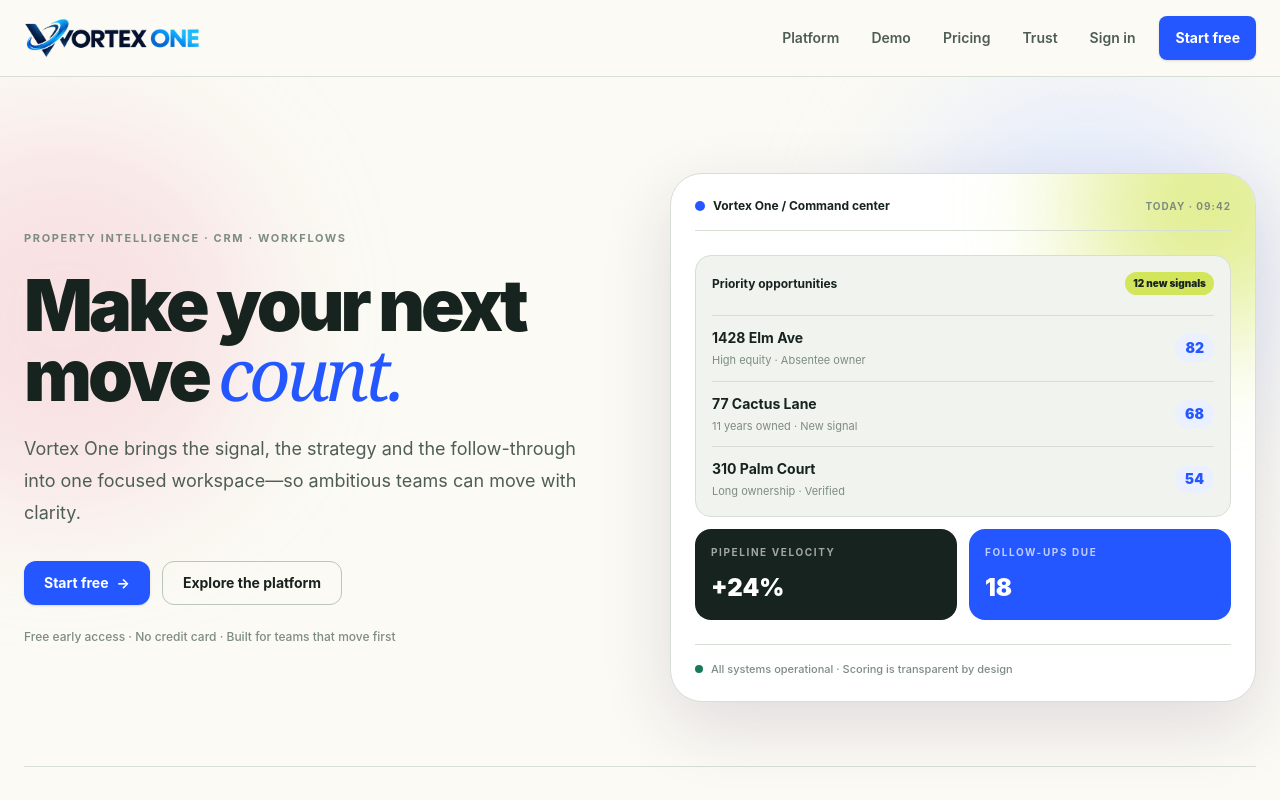
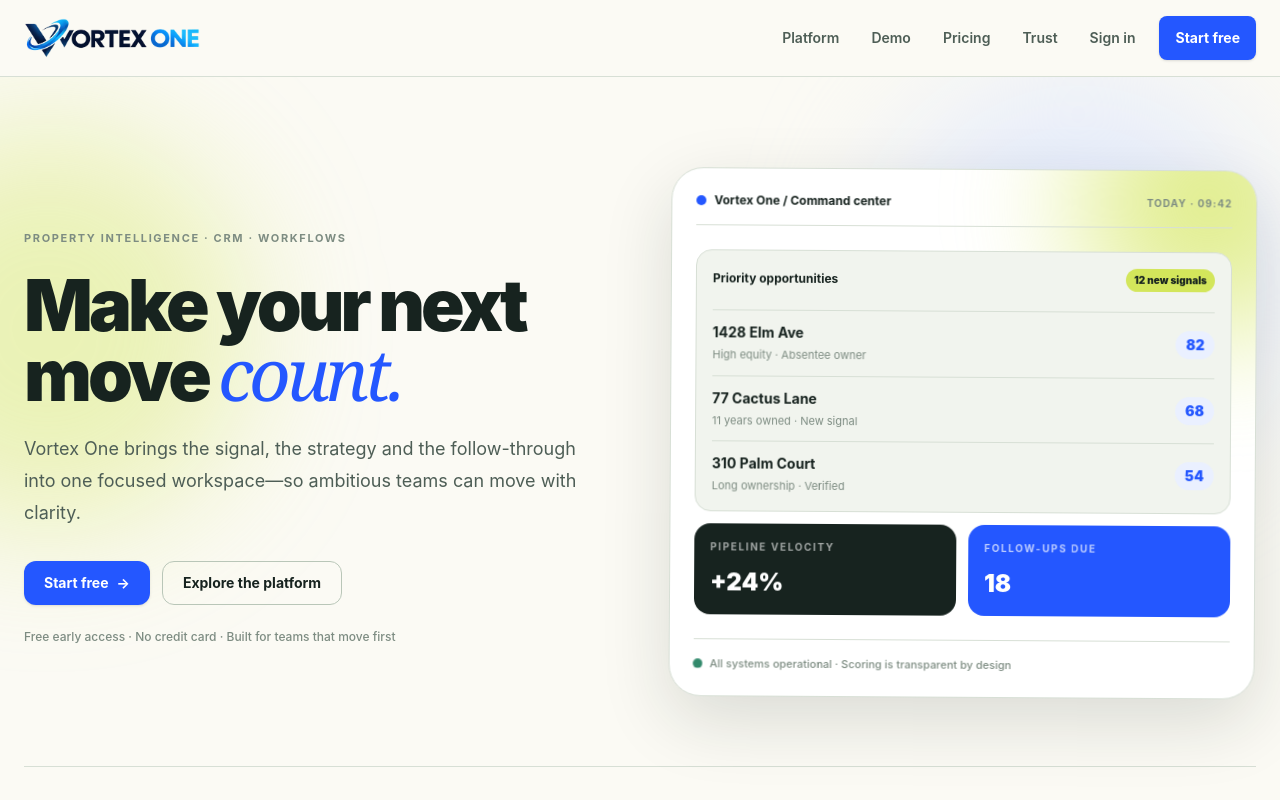
Before and after one commit to kristinavirtualassistant-coder/Vortex-One-Propflow., a React (Vite) app in the folder website/: page / in a window 1280 px wide. Shown: the top 800 px of the page. Built offline with nearby package versions, Linux system fonts and the light colour scheme; no server answers.

Commit message:
feat: enhance Hero component animations and layout adjustments
Co-authored-by: km-v1 <308789073+kristinavirtualassistant-coder@users.noreply.github.com>

```diff
--- a/website/src/components/Hero.tsx
+++ b/website/src/components/Hero.tsx
@@ -12,7 +12,7 @@ function SignalRow({ address, score, reason }: { address: string; score: string;
 
 function IntelligencePreview() {
   return (
-    <div className="relative overflow-hidden rounded-[2rem] border border-line bg-white p-4 shadow-[0_24px_70px_rgba(54,38,77,0.14)] sm:p-6">
+    <div className="hero-card relative overflow-hidden rounded-[2rem] border border-line bg-white p-4 shadow-[0_24px_70px_rgba(23,35,31,0.14)] sm:p-6">
       <div className="absolute -right-20 -top-24 h-64 w-64 rounded-full bg-[#d3e65b]/70 blur-3xl" />
       <div className="relative flex items-center justify-between border-b border-line pb-4"><div className="flex items-center gap-2"><span className="h-2.5 w-2.5 rounded-full bg-accent" /><span className="text-xs font-bold text-ink">Vortex One / Command center</span></div><span className="text-[10px] font-bold uppercase tracking-widest text-ink-3">Today · 09:42</span></div>
       <div className="relative grid gap-3 py-6 sm:grid-cols-2">
@@ -28,12 +28,12 @@ function IntelligencePreview() {
 export default function Hero() {
   return (
     <header className="relative overflow-hidden bg-canvas px-6 pb-20 pt-16 sm:pb-28 sm:pt-24">
-      <div className="pointer-events-none absolute -left-32 top-12 h-96 w-96 rounded-full bg-[#f5c9d4]/50 blur-3xl" />
-      <div className="pointer-events-none absolute right-0 top-0 h-96 w-96 rounded-full bg-[#dce5ff]/70 blur-3xl" />
+      <div className="hero-orb hero-orb-left pointer-events-none absolute -left-32 top-12 h-96 w-96 rounded-full bg-[#d3e65b]/40 blur-3xl" />
+      <div className="hero-orb hero-orb-right pointer-events-none absolute right-0 top-0 h-96 w-96 rounded-full bg-[#dce5ff]/70 blur-3xl" />
       <div className="relative mx-auto flex max-w-7xl flex-col gap-16">
         <div id="main" className="flex flex-wrap items-center gap-12 lg:gap-20">
-          <div className="flex min-w-0 flex-[1_1_440px] flex-col gap-6"><Eyebrow tone="orange">Property intelligence · CRM · workflows</Eyebrow><h1 className="m-0 max-w-2xl text-5xl font-black leading-[.96] tracking-[-0.055em] text-ink sm:text-7xl">Make your next move <span className="font-serif italic font-medium text-accent">count.</span></h1><p className="m-0 max-w-xl text-lg leading-8 text-ink-2">Vortex One brings the signal, the strategy and the follow-through into one focused workspace—so ambitious teams can move with clarity.</p><div className="flex flex-wrap gap-3 pt-2"><a className={btnPrimary} href={APP_URL}>Start free <span className="pl-2">→</span></a><a className="inline-flex min-h-11 items-center justify-center rounded-xl border border-line-strong px-5 text-sm font-bold text-ink transition hover:border-ink hover:bg-white" href="#demo">Explore the platform</a></div><p className="m-0 text-xs font-medium text-ink-3">Free early access · No credit card · Built for teams that move first</p></div>
-          <div className="min-w-0 flex-[1_1_460px]"><IntelligencePreview /></div>
+          <div className="hero-copy flex min-w-0 flex-[1_1_440px] flex-col gap-6"><Eyebrow tone="orange">Property intelligence · CRM · workflows</Eyebrow><h1 className="m-0 max-w-2xl text-5xl font-black leading-[.96] tracking-[-0.055em] text-ink sm:text-7xl">Make your next move <span className="font-serif italic font-medium text-accent">count.</span></h1><p className="m-0 max-w-xl text-lg leading-8 text-ink-2">Vortex One brings the signal, the strategy and the follow-through into one focused workspace—so ambitious teams can move with clarity.</p><div className="flex flex-wrap gap-3 pt-2"><a className={btnPrimary} href={APP_URL}>Start free <span className="pl-2">→</span></a><a className="inline-flex min-h-11 items-center justify-center rounded-xl border border-line-strong px-5 text-sm font-bold text-ink transition hover:border-ink hover:bg-white" href="#demo">Explore the platform</a></div><p className="m-0 text-xs font-medium text-ink-3">Free early access · No credit card · Built for teams that move first</p></div>
+          <div className="hero-preview min-w-0 flex-[1_1_460px]"><IntelligencePreview /></div>
         </div>
         <div className="flex flex-wrap items-center gap-x-10 gap-y-4 border-t border-line pt-8 text-sm text-ink-3"><span className="font-bold text-ink">One workspace. Less context switching.</span><span>Property signals</span><span>Owner records</span><span>Pipeline clarity</span><span>Follow-up momentum</span></div>
       </div>
--- a/website/src/index.css
+++ b/website/src/index.css
@@ -49,7 +49,43 @@ input[type='range'] {
   accent-color: var(--color-accent);
 }
 
+@keyframes vortex-rise {
+  from { opacity: 0; transform: translateY(22px); }
+  to { opacity: 1; transform: translateY(0); }
+}
+
+@keyframes vortex-float {
+  0%, 100% { transform: translate3d(0, 0, 0) rotate(0deg); }
+  50% { transform: translate3d(0, -12px, 0) rotate(1deg); }
+}
+
+@keyframes vortex-drift {
+  0%, 100% { transform: translate3d(0, 0, 0) scale(1); }
+  50% { transform: translate3d(-18px, 12px, 0) scale(1.05); }
+}
+
+@keyframes vortex-pulse {
+  0%, 100% { opacity: .45; transform: scale(1); }
+  50% { opacity: 1; transform: scale(1.25); }
+}
+
+.hero-copy { animation: vortex-rise .75s cubic-bezier(.22, 1, .36, 1) both; }
+.hero-preview { animation: vortex-rise .85s .12s cubic-bezier(.22, 1, .36, 1) both; }
+.hero-card { animation: vortex-float 7s ease-in-out 1s infinite; }
+.hero-orb-left { animation: vortex-drift 11s ease-in-out infinite; }
+.hero-orb-right { animation: vortex-drift 13s ease-in-out -3s infinite reverse; }
+.hero-card .bg-success { animation: vortex-pulse 2.8s ease-in-out infinite; }
+
 @media (prefers-reduced-motion: reduce) {
+  .hero-copy,
+  .hero-preview,
+  .hero-card,
+  .hero-orb-left,
+  .hero-orb-right,
+  .hero-card .bg-success {
+    animation: none;
+  }
+
   html {
     scroll-behavior: auto;
   }
```
